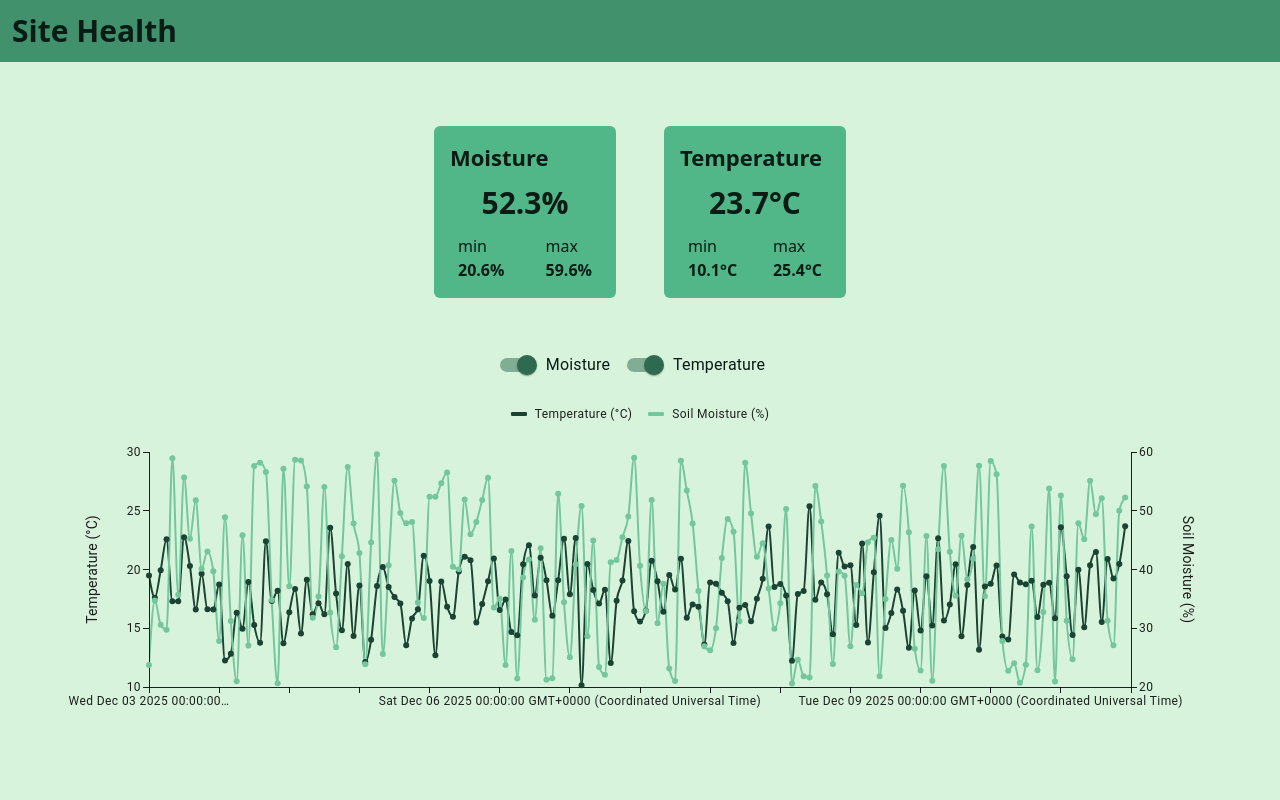
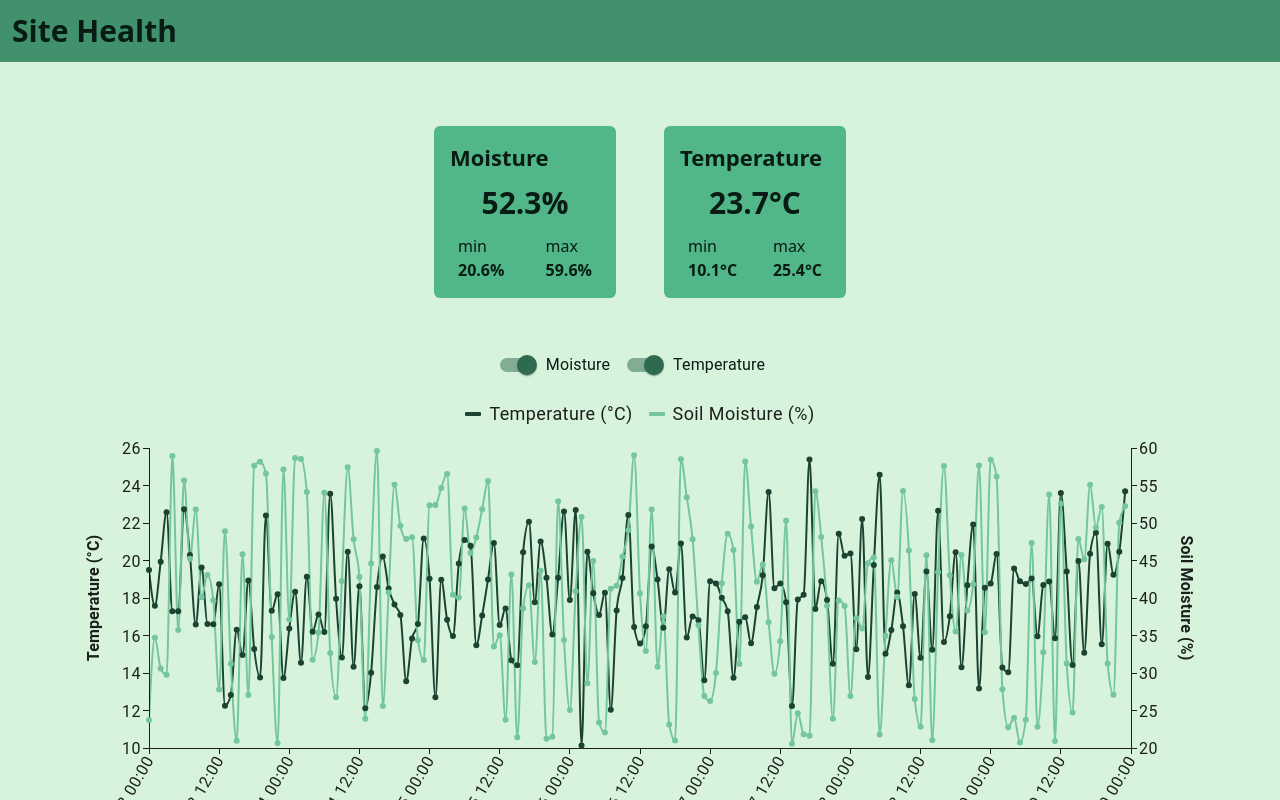
Before and after one commit to btaskinen/site-health-dashboard, a React (Vite) app: page / in a window 1280 px wide. Shown: the top 800 px of the page. Built offline with nearby package versions, Linux system fonts and the light colour scheme.

Commit message:
Adjust Chart styles and labeling

```diff
--- a/src/components/Chart.tsx
+++ b/src/components/Chart.tsx
@@ -1,5 +1,5 @@
 import './Chart.css'
-import { LineChart, type MarkElementProps } from '@mui/x-charts'
+import { LineChart, legendClasses, type MarkElementProps } from '@mui/x-charts'
 import { useState } from 'react';
 import { FormControlLabel, FormGroup, Switch } from '@mui/material';
 import { type SensorData } from '../types';
@@ -36,9 +36,17 @@ export const Chart = ({data}: Props) => {
   ]
 
   const yAsix = [
-    ...(showTemperature ? [{ id: "temp", label: "Temperature (°C)", valueFormatter: (value: number) => `${value}` }] : []),
-    ...(showMoisture ? [{ id: "moist", label: "Soil Moisture (%)", position: "right" as const, valueFormatter: (value: number) => `${value}` }] : []),
+    ...(showTemperature ? [{ id: "temp", label: "Temperature (°C)", labelStyle: { fontSize: 16, fontWeight: 600 }, valueFormatter: (value: number) => `${value}`, tickLabelStyle: { fontSize: 16 } }] : []),
+    ...(showMoisture ? [{ id: "moist", label: "Soil Moisture (%)", labelStyle: { fontSize: 16, fontWeight: 600  }, position: "right" as const, valueFormatter: (value: number) => `${value}`, tickLabelStyle: { fontSize: 16 } }] : []),
   ]
+
+  const isoFormatter = new Intl.DateTimeFormat('sv-SE', {
+    year: 'numeric',
+    month: '2-digit',
+    day: '2-digit',
+    hour: '2-digit',
+    minute: '2-digit',
+  });
 
   return (
     <div className='Chart'>
@@ -53,13 +61,20 @@ export const Chart = ({data}: Props) => {
         />
       </FormGroup>
       <LineChart
-        height={300}
+        height={500}
         dataset={data}
         xAxis={[
           {
             dataKey: "date",
             scaleType: "time",
-            valueFormatter: value => `${value}`
+            valueFormatter: (v) => isoFormatter.format(v),
+            label: "Measurement Timestamp",
+            labelStyle: { fontSize: 16, fontWeight: 600 },
+            height: 160,
+            tickLabelStyle: {
+              angle: -60,
+              fontSize: 16,
+            }
           },
         ]}
         yAxis={yAsix}
@@ -68,6 +83,11 @@ export const Chart = ({data}: Props) => {
         slots={{
           mark: CustomMark,
         }}
+        sx={{
+          [`.${legendClasses.label}`]: {
+          fontSize: 18,
+        },
+  }}
       />
     </div>
   )
--- a/src/types.ts
+++ b/src/types.ts
@@ -1,5 +1,6 @@
 export type SensorData = {
-  timestamp: Date,
+  timestamp: number,
   temperature_c: number,
   soil_moisture_pct: number,
+  date: Date,
 } []
```
